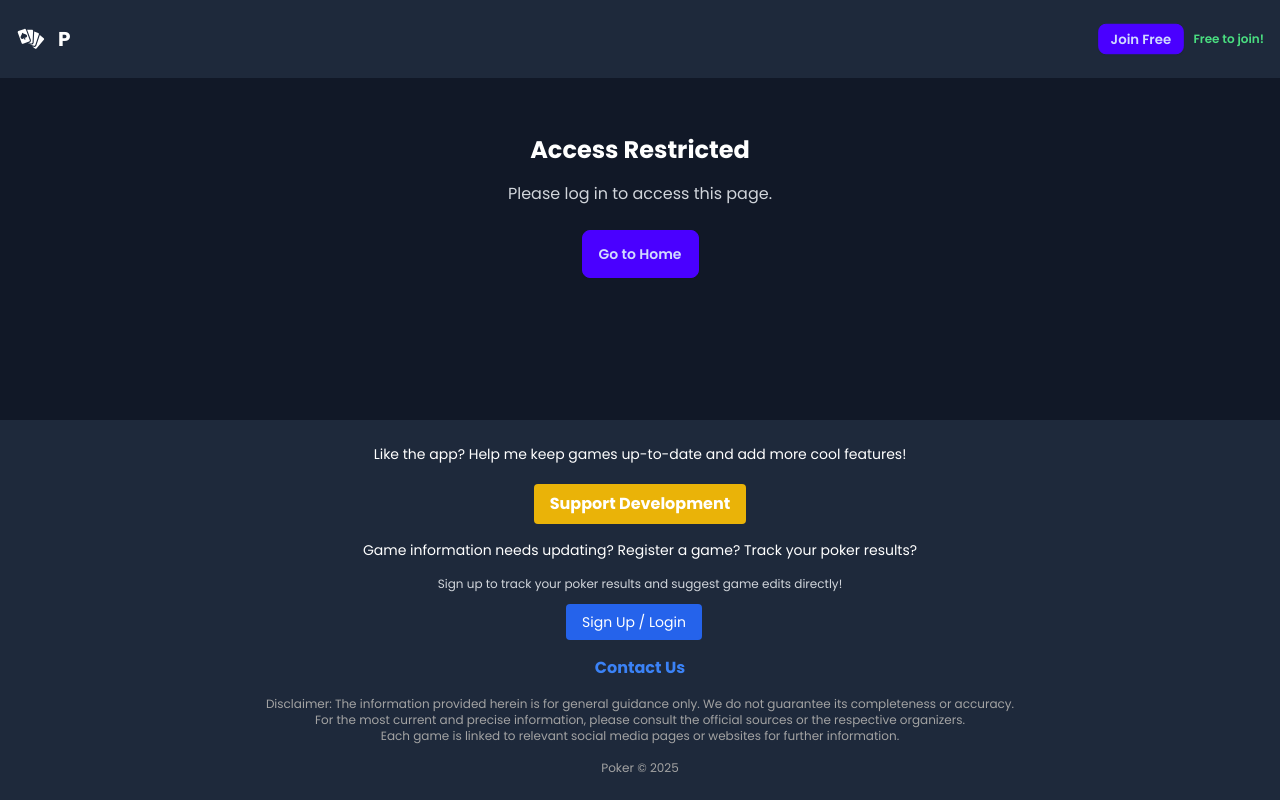
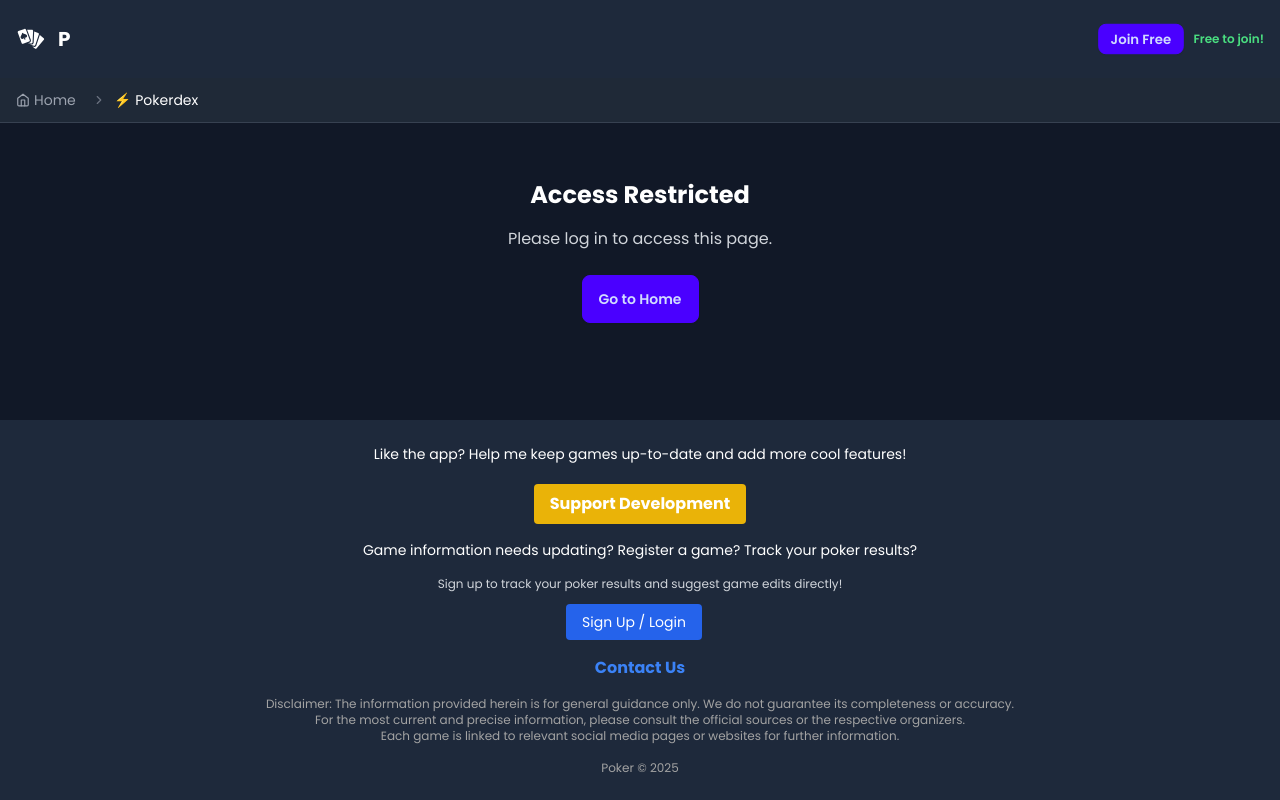
Before and after one commit to marcus-agrippa/poker-listing-app, a React (Create React App) app: page /pokerdex in a window 1280 px wide. Built offline with nearby package versions, Linux system fonts and the light colour scheme; no server answers; the HTML template or start-up script is replaced by a standard one.

Commit message:
add breadcrumbs

```diff
--- a/src/App.js
+++ b/src/App.js
@@ -5,6 +5,7 @@ import { BrowserRouter as Router, Routes, Route } from 'react-router-dom';
 import { Helmet, HelmetProvider } from 'react-helmet-async';
 import Header from './components/layout/Header';
 import Footer from './components/layout/Footer';
+import Breadcrumb from './components/ui/Breadcrumb';
 import GamesPage from './components/GamesPage';
 import RegionFilteredGamesPage from './components/RegionFilteredGamesPage';
 import ContactPage from './components/ContactPage';
@@ -141,6 +142,7 @@ const AppContent = () => {
         </Helmet>
         <Router>
           <Header />
+          <Breadcrumb />
           <main className='flex-grow bg-gray-900'>
             <Routes>
               <Route path='/' element={<RegionFilteredGamesPage />} />
--- /dev/null
+++ b/src/components/ui/Breadcrumb.jsx
@@ -0,0 +1,89 @@
+import React from 'react';
+import { Link, useLocation } from 'react-router-dom';
+import { FiHome, FiChevronRight } from 'react-icons/fi';
+
+const Breadcrumb = () => {
+  const location = useLocation();
+  const pathnames = location.pathname.split('/').filter(x => x);
+
+  // Define breadcrumb labels for different routes
+  const routeLabels = {
+    '': 'Games',
+    'dashboard': 'Dashboard',
+    'profile': 'Profile',
+    'pokerdex': 'Pokerdex',
+    'contact': 'Contact',
+    'terms': 'Terms of Service',
+    'privacy': 'Privacy Policy',
+    'admin': 'Admin',
+    'suggestions': 'Suggestions',
+    'operators': 'Operator Claims'
+  };
+
+  // Define icons for different routes
+  const routeIcons = {
+    '': '🎰',
+    'dashboard': '📊',
+    'profile': '👤',
+    'pokerdex': '⚡',
+    'contact': '📧',
+    'terms': '📋',
+    'privacy': '🔒',
+    'admin': '⚙️',
+    'suggestions': '💡',
+    'operators': '🏢'
+  };
+
+  // Don't show breadcrumbs on home page
+  if (pathnames.length === 0) {
+    return null;
+  }
+
+  return (
+    <nav className="bg-gray-800 border-b border-gray-700">
+      <div className="container mx-auto px-4 py-3">
+        <ol className="flex items-center space-x-2 text-sm">
+          {/* Home link */}
+          <li>
+            <Link
+              to="/"
+              className="flex items-center text-gray-400 hover:text-white transition-colors"
+            >
+              <FiHome className="mr-1" />
+              <span className="hidden sm:inline">Home</span>
+            </Link>
+          </li>
+
+          {pathnames.map((pathname, index) => {
+            const routeTo = `/${pathnames.slice(0, index + 1).join('/')}`;
+            const isLast = index === pathnames.length - 1;
+            const label = routeLabels[pathname] || pathname.charAt(0).toUpperCase() + pathname.slice(1);
+            const icon = routeIcons[pathname];
+
+            return (
+              <li key={routeTo} className="flex items-center">
+                <FiChevronRight className="text-gray-500 mx-2" size={14} />
+                {isLast ? (
+                  <span className="flex items-center text-white font-medium">
+                    {icon && <span className="mr-1">{icon}</span>}
+                    {label}
+                  </span>
+                ) : (
+                  <Link
+                    to={routeTo}
+                    className="flex items-center text-gray-400 hover:text-white transition-colors"
+                  >
+                    {icon && <span className="mr-1">{icon}</span>}
+                    {label}
+                  </Link>
+                )}
+              </li>
+            );
+          })}
+        </ol>
+      </div>
+    </nav>
+  );
+};
+
+export default Breadcrumb;
```
Also changed, not shown: 1 other file (tests, documents, lock files or other folders).
